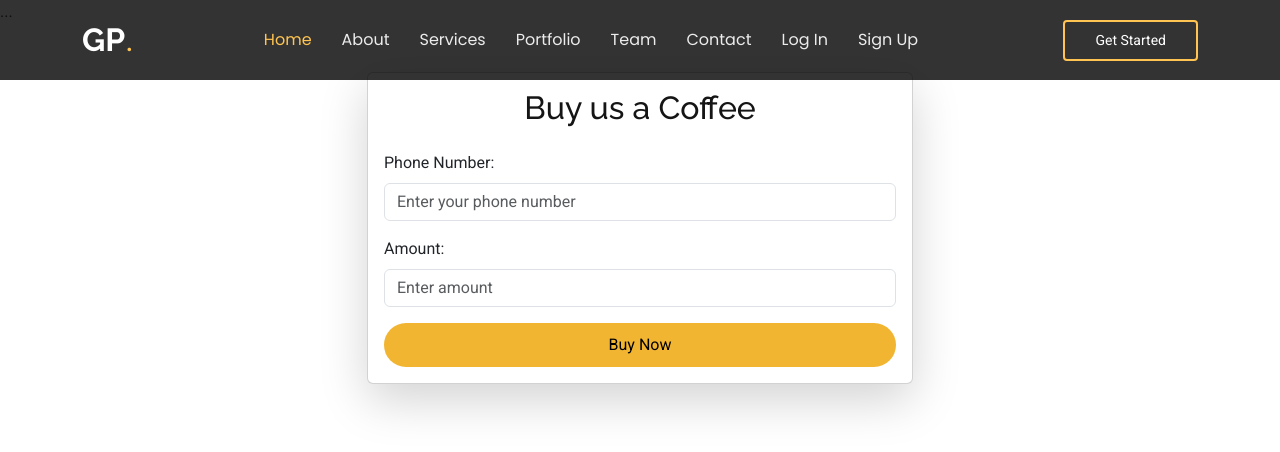
After one commit to brandyzoxo/gp, a Django app: page /gp/mpesa/payment/ in a window 1280 px wide. The commit adds this page. Shown: the top 452 px of the page. Run offline with Django 5.2, Linux system fonts and the light colour scheme; parts of the project's set-up code (start-up, migrations or seed data) failed here and were passed over; some libraries are stand-ins or nearby versions.

Commit message:
sixth commit

```diff
--- a/gp/forms.py
+++ b/gp/forms.py
@@ -29,3 +29,9 @@ class SubscribeForm(forms.ModelForm):
         widgets = {
             'email': forms.EmailInput(attrs={'placeholder': 'Enter your email'}),
         }
+
+# from django import forms
+
+class MpesaForm(forms.Form):
+    phone_number = forms.CharField(label="Phone Number", max_length=13)
+    amount = forms.IntegerField(label="Amount")
--- /dev/null
+++ b/gp/templates/mpesa_form.html
@@ -0,0 +1,32 @@
+{% extends "base.html" %}
+
+{% block content %}
+  <div class="container mt-5">
+    <div class="row justify-content-center">
+      <div class="col-md-6">
+        <div class="card shadow-lg">
+          <div class="card-body">
+            <h2 class="text-center mb-4">Buy us a Coffee</h2>
+            {% if error %}
+              <div class="alert alert-danger text-center">
+                {{ error }}
+              </div>
+            {% endif %}
+            <form method="post" action="{% url 'mpesa_payment' %}">
+              {% csrf_token %}
+              <div class="mb-3">
+                <label for="phone_number" class="form-label">Phone Number:</label>
+                <input type="text" id="phone_number" name="phone_number" class="form-control" placeholder="Enter your phone number" required>
+              </div>
+              <div class="mb-3">
+                <label for="amount" class="form-label">Amount:</label>
+                <input type="number" id="amount" name="amount" class="form-control" placeholder="Enter amount" required>
+              </div>
+              <button style="background-color: rgba(240,168,13,0.85);color: black;border-radius: 30px" type="submit" class=" w-100">Buy Now</button>
+            </form>
+          </div>
+        </div>
+      </div>
+    </div>
+  </div>
+{% endblock %}
--- a/gp/urls.py
+++ b/gp/urls.py
@@ -19,6 +19,8 @@ from django.urls import path
 from . import views
 from django.contrib.auth import views as auth_views
 
+from .views import mpesa_callback, mpesa_payment
+
 urlpatterns = [
     path('admin/', admin.site.urls),
     path('index/',views.index,name='index'),
@@ -38,5 +40,15 @@ urlpatterns = [
     ),    path('logout/', auth_views.LogoutView.as_view(next_page='index'), name='logout'),
     path("subscribe/", views.subscribe, name="subscribe"),
 
+    path('mpesa/payment/', mpesa_payment, name='mpesa_payment'),
 
+    # ... your other patterns
+    path('mpesa/callback/', mpesa_callback, name='mpesa_callback'),
 ]
+
+    # Add other URL patterns as needed
+
+
+
+
+    # path('cookie/',views.buy_cookie_view,name='buy_cookie'),
--- a/gp/views.py
+++ b/gp/views.py
@@ -1,14 +1,17 @@
 from django.contrib import messages
 from django.contrib.auth import login, logout
 from django.contrib.auth.forms import AuthenticationForm, UserCreationForm
-from django.http import JsonResponse
+from django.http import JsonResponse, HttpResponse
 from django.shortcuts import render, redirect, get_object_or_404
+from django.views.decorators.csrf import csrf_exempt
+from django_daraja.mpesa.core import MpesaClient
 from rest_framework import status
 from rest_framework.decorators import api_view
 
-from gp.forms import CommerceForm, SubscribeForm
+from gp.forms import CommerceForm, SubscribeForm, MpesaForm
 from gp.models import Commerce
 from gp.serializers import CommerceSerializer
+import json
 
 
 
@@ -74,8 +77,8 @@ def commerceapi(request):
 # from django.contrib.auth import login
 
 
-from django.contrib.auth import login
-from django.shortcuts import render, redirect
+# from django.contrib.auth import login
+# from django.shortcuts import render, redirect
 from django.contrib.sites.shortcuts import get_current_site
 from django.utils.http import urlsafe_base64_encode, urlsafe_base64_decode
 from django.utils.encoding import force_bytes, force_str
@@ -85,8 +88,8 @@ from django.contrib.auth.models import User
 from django.contrib.auth.tokens import default_token_generator
 
 # Signup View with Email Verification
-from django.shortcuts import render
-from django.contrib.auth.forms import UserCreationForm
+# from django.shortcuts import render
+# from django.contrib.auth.forms import UserCreationForm
 
 def signup_view(request):
     if request.method == 'POST':
@@ -123,3 +126,63 @@ def subscribe(request):
         form = SubscribeForm()
 
     return render(request, "subscribe.html", {"form": form})
+
+  # Django Daraja import
+
+
+def mpesa_payment(request):
+    if request.method == 'POST':
+        phone_number = request.POST.get('phone_number')
+        amount = request.POST.get('amount')
+
+        if not phone_number or not amount:
+            return render(request, 'mpesa_form.html', {'error': 'All fields are required.'})
+
+        try:
+            amount = int(amount)
+        except ValueError:
+            return render(request, 'mpesa_form.html', {'error': 'Please enter a valid amount.'})
+
+        # Instantiate the MPesa client
+        client = MpesaClient()
+
+        # Define your parameters (update these as needed)
+        account_reference = "DigitalMarketing"  # Customize your account reference
+        transaction_desc = "Payment for Digital Marketing Services"
+        callback_url = 'https://darajambili.heroku.com/express-payment';
+
+        # Initiate the STK Push payment
+        response = client.stk_push(phone_number, amount, account_reference, transaction_desc, callback_url)
+        print("STK Push Response:", response)  # Log the response
+
+        # Render a success page with the API response
+        return render(request, 'mpesa_success.html', {'response': response})
+
+    # For GET requests, simply display the form
+    return render(request, 'mpesa_form.html')
+
+from django.views.decorators.csrf import csrf_exempt
+from django.http import JsonResponse
+
+@csrf_exempt
+def mpesa_callback(request):
+    if request.method == 'POST':
+        # Process the callback payload here
+        callback_data = request.body.decode('utf-8')
+        # Log or process the callback_data as needed
+        print("Callback received:", callback_data)
+        return JsonResponse({"ResultCode": 0, "ResultDesc": "Accepted"})
+    return JsonResponse({"error": "Invalid request method"}, status=400)
+
+
+#
+#
+# def mfrom django.shortcuts import render
+# from .forms import MpesaForm
+# from django.http import HttpResponse
+# from mpesa_api.mpesa_client import MpesaClient
+
+# from django.shortcuts import render
+# from .forms import MpesaForm
+# from django.http import JsonResponse
+# from mpesa_api.mpesa_client import MpesaClient
```
Also changed, not shown: business/settings.py (+14 -0 lines), gp/templates/index.html (+19 -2 lines), gp/templates/mpesa_success.html (added, +10 -0 lines).
